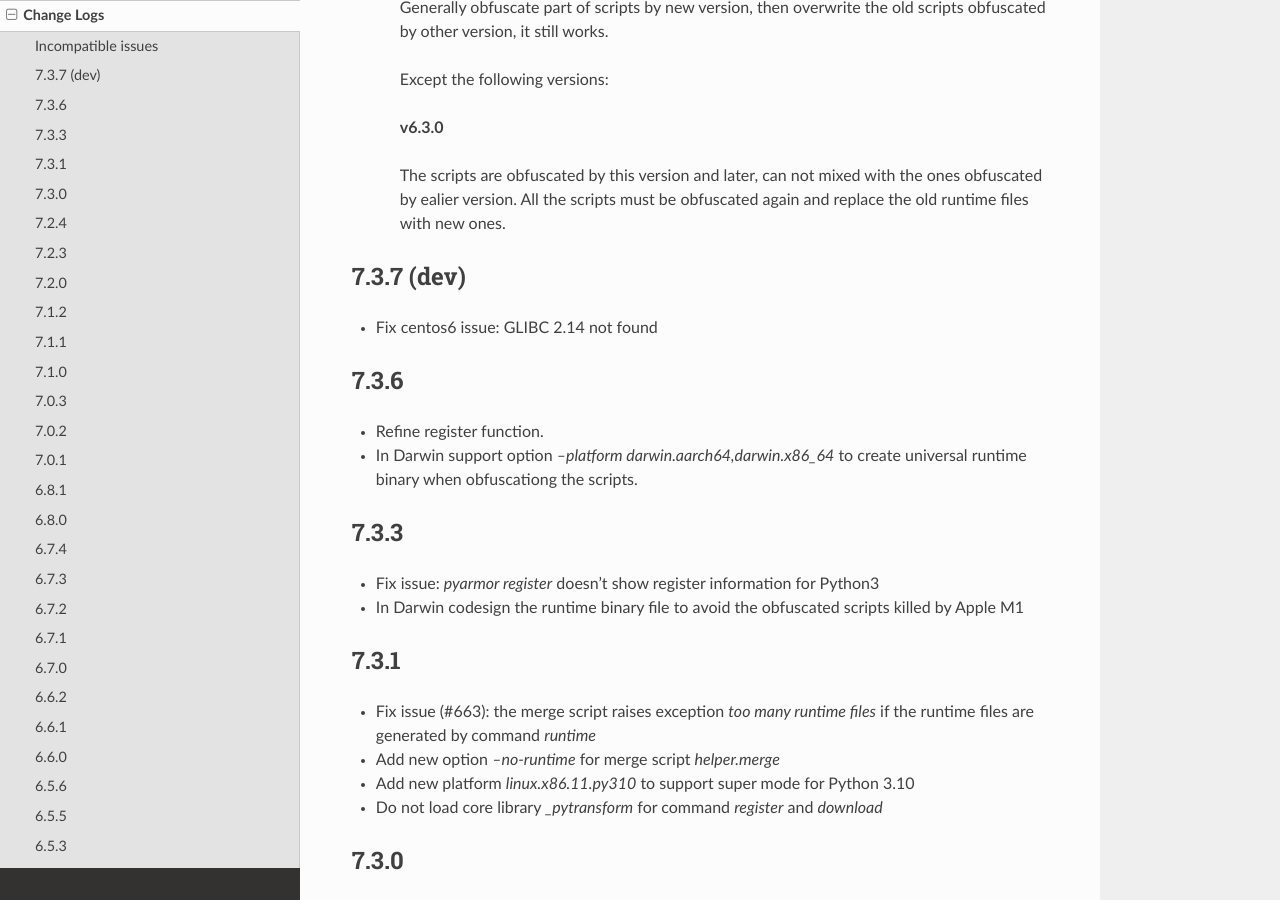
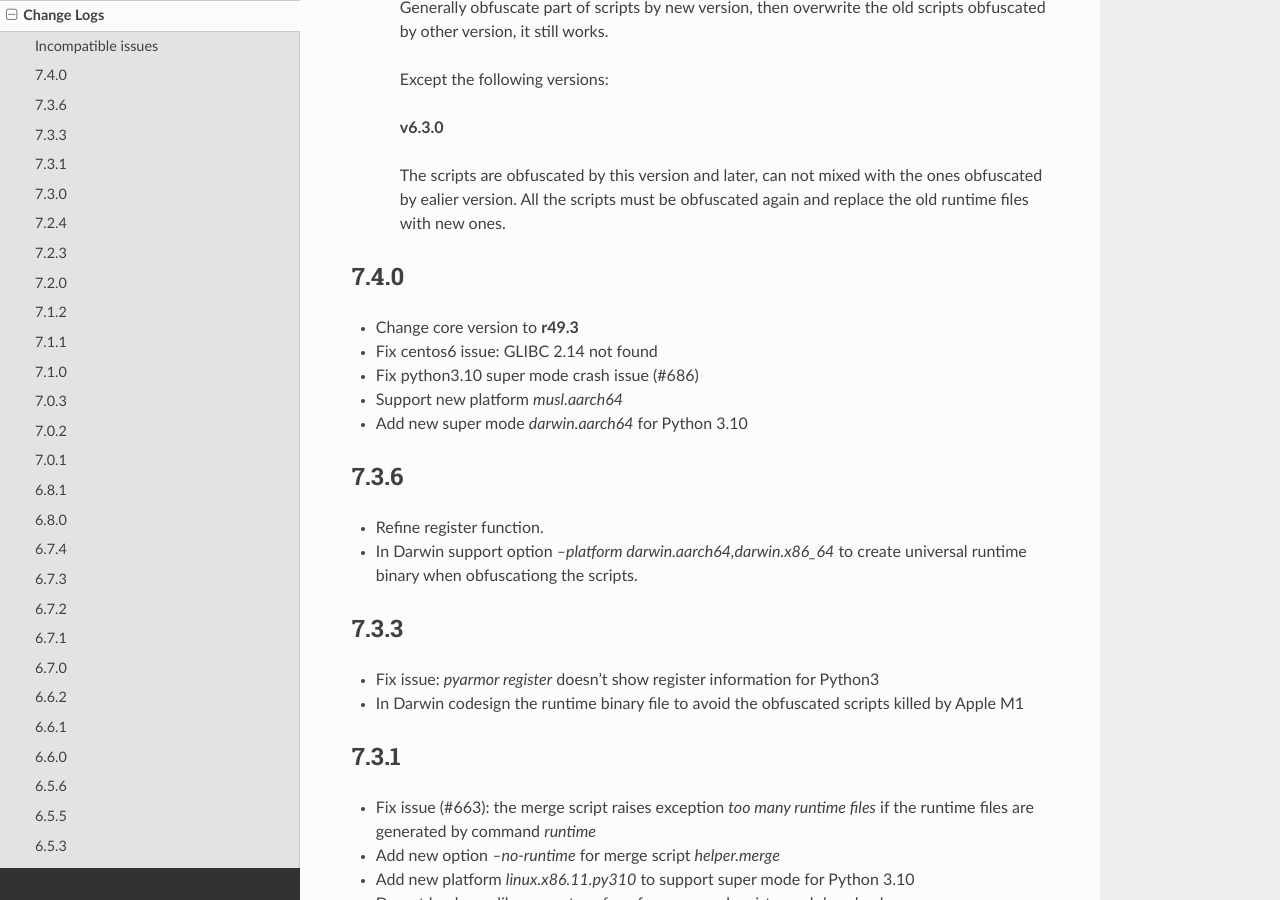
Before and after one commit to dashingsoft/pyarmor, a Sphinx documentation site: the page built from docs/change-logs.rst, in a window 1280 px wide and 900 px high, scrolled down 601 px. Built offline with Sphinx 7.4.7 and the Read the Docs theme 2.0.0, drawn with Linux system fonts in a browser that asks for light colours.

Commit message:
Add new platforms

```diff
--- a/docs/change-logs.rst
+++ b/docs/change-logs.rst
@@ -45,9 +45,13 @@
   doesn't work. If the new version has been released in PyPi, please remove the
   dev version, install the stable version from PyPi.
 
-7.3.7 (dev)
------------
+7.4.0
+-----
+* Change core version to **r49.3**
 * Fix centos6 issue: GLIBC 2.14 not found
+* Fix python3.10 super mode crash issue (#686)
+* Support new platform `musl.aarch64`
+* Add new super mode `darwin.aarch64` for Python 3.10
 
 7.3.6
 -----
--- a/docs/platforms.rst
+++ b/docs/platforms.rst
@@ -39,6 +39,7 @@
     musl.x86_64
     musl.arm
     musl.mips32
+    musl.aarch64
     poky.x86
 
 For Linux platforms, the first identifier stands for libc used in this
```
Also changed, not shown: other parts of docs/platforms.rst (+1 -1 lines), 1 other file.
